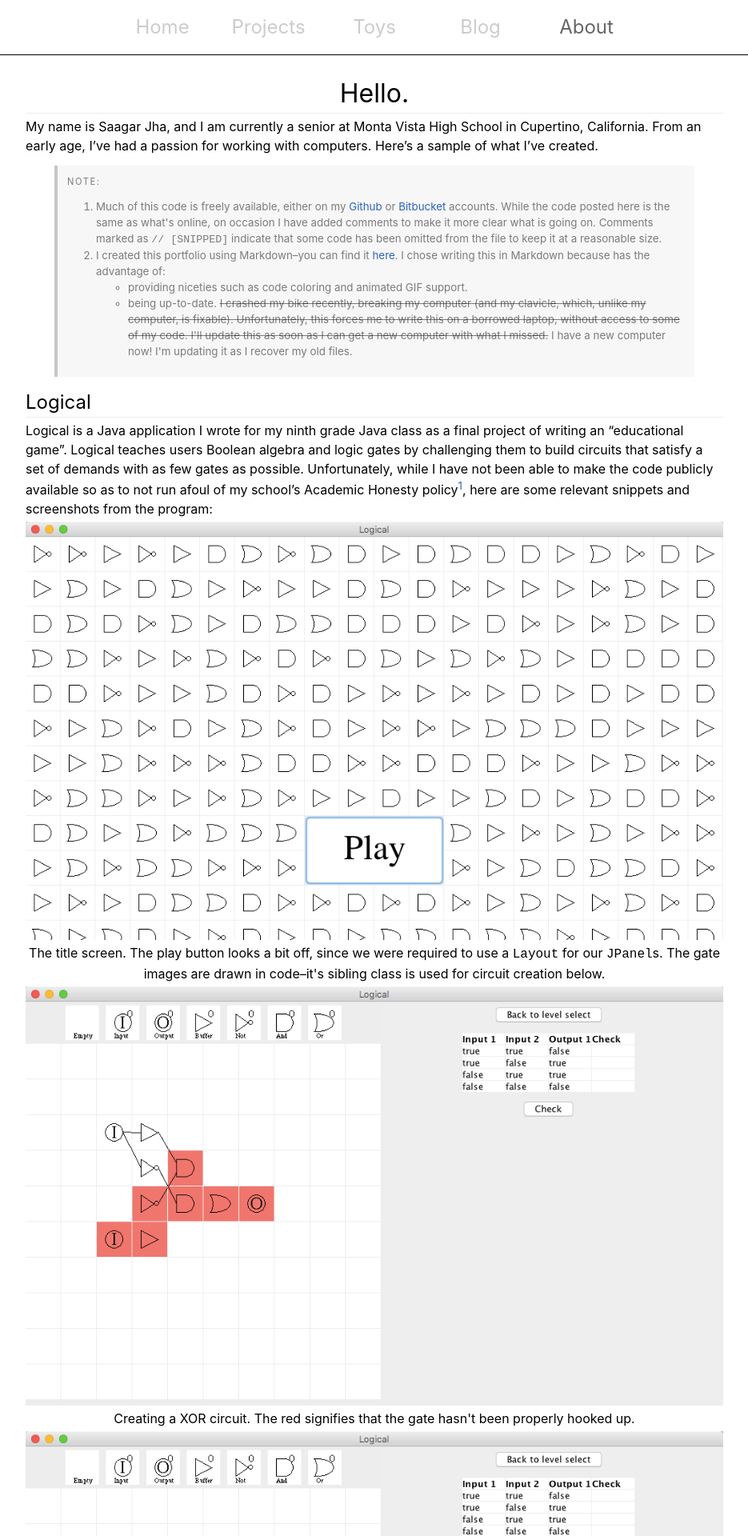
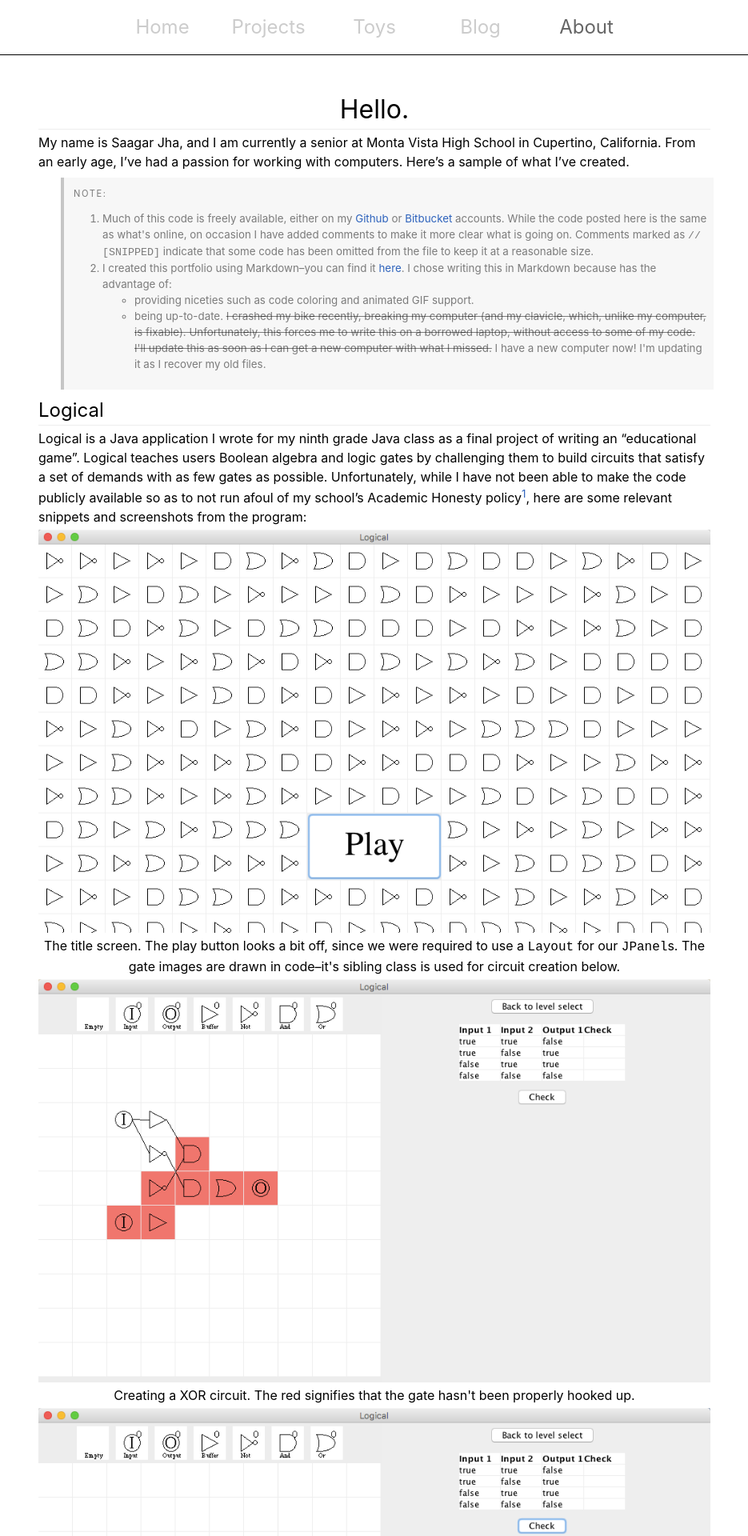
Before and after one commit to saagarjha/saagarjha.github.io, a Jekyll site: the page built from about/portfolio/index.md, in a window 1280 px wide. Shown: the top 1920 px of the page at 80% size, without its empty margins (172-1107 px from the left). Built offline with Jekyll 4.4.1, drawn with Linux system fonts in a browser that asks for light colours.

Commit message:
Update margins

````diff
--- a/_layouts/default.html
+++ b/_layouts/default.html
@@ -35,7 +35,6 @@
 		{% for ss in page.post_stylesheets %}
 		<link rel="stylesheet" href="/css/{{ ss }}.css">
 		{% endfor %}
-
 	</head>
 	<body>
 		{% include header.html %}
--- a/about/portfolio/index.md
+++ b/about/portfolio/index.md
@@ -455,16 +455,16 @@
 ## Vulcanize
 I wrote Vulcanize in Swift to help me get send math and physics formulas through iMessage. Vulcanize allows users to type in LaTeX formulas have have them be converted to pretty-printed math formulas when they're sent. **Vulcanize is available on the [App Store](https://itunes.apple.com/bw/app/vulcanize/id1154777474?mt=8)**, however I haven't gotten around to posting the source code online yet (it needs a bit of cleaning up and commenting, and I never post code that I don't believe is well written).
 
-<img src="Vulcanize1.png" width="425"/> <img src="Vulcanize2.png" width="425"/>
-<img src="Vulcanize3.png" width="425"/> <img src="Vulcanize4.png" width="425"/>
+<img src="Vulcanize1.png"  width="50%" style="float: left;"/> <img src="Vulcanize2.png"  width="50%" style="float: right;"/>
+<img src="Vulcanize3.png"  width="50%" style="float: left;"/> <img src="Vulcanize4.png"  width="50%" style="float: right;"/>
 
 <p align="center">Screenshots of Vulcanize from its App Store page</p>
 
 ## Pool
 Pool is an app I wrote in 12 hours for CU Hacks. Since many people want to carpool, but aren't able to find anyone to carpool with, Pool aims to be a ridesharing app to help users find carpoolers. It takes into account start and end locations, and then matches users with those who have similar routes. Pool allows users to advertise their own rides as well, so that they can find carpoolers. While CU Hacks is a team competition (teams of up to 4 people), I worked on Pool solo and won second place.
 
-<img src="Pool1.png" width="425"/> <img src="Pool2.png" width="425"/>
-<img src="Pool3.png" width="425"/> <img src="Pool4.png" width="425"/>
+<img src="Pool1.png"  width="50%" style="float: left;"/> <img src="Pool2.png"  width="50%" style="float: right;"/>
+<img src="Pool3.png"  width="50%" style="float: left;"/> <img src="Pool4.png"  width="50%" style="float: right;"/>
 
 <p align="center">Screenshots of Pool from the Hackathon</p>
 
@@ -724,7 +724,7 @@
 }
 ```
 
-<img src="ions1.png" align="center" width="500" style="display: block; margin-left: auto; margin-right: auto"/>
+<img src="ions1.png" align="center" width="480" style="display: block; margin-left: auto; margin-right: auto"/>
 
 <p align="center">Screenshot of ions from my TI-89 (which is why the resolution is poor; the TI-89 is 160x100).</p>
 
@@ -1206,11 +1206,11 @@
 
 Of course, what I've included here a very small chunk of the full project. break still needs a bit of work (like more colors!), but it's nearing completion.
 
-<img src="break1.png" width="425"/> <img src="break2.png" width="425"/>
-<img src="break3.png" width="425"/> <img src="break4.png" width="425"/>
-<img src="break5.png" width="425"/> <img src="break6.png" width="425"/>
-<img src="break7.png" width="425"/> <img src="break8.png" width="425"/>
-<img src="break9.png" width="425" align="center" />
+<img src="break1.png" width="50%" style="float: left;"/> <img src="break2.png" width="50%" style="float: right;"/>
+<img src="break3.png" width="50%" style="float: left;"/> <img src="break4.png" width="50%" style="float: right;"/>
+<img src="break5.png" width="50%" style="float: left;"/> <img src="break6.png" width="50%" style="float: right;"/>
+<img src="break7.png" width="50%" style="float: left;"/> <img src="break8.png" width="50%" style="float: right;"/>
+<img src="break9.png" width="50%" align="center" />
 
 <p align="center">A couple of screenshots of break, showing off some of its capabilities</p>
 
--- a/css/page.scss
+++ b/css/page.scss
@@ -3,6 +3,7 @@
 
 $article_width: 55rem;
 $article_margin: 1.5rem auto;
+$article_padding: 1rem;
 
 $p_margin_size: 0.25rem;
 
@@ -29,7 +30,7 @@
 $pre_padding: 0.75rem;
 $pre_border_radius: 0.25rem;
 
-$blockquote_padding: 0 1rem;
+$blockquote_margin: 0.5rem 0 0.5rem 2rem;
 $blockquote_color: rgba(#000, .5);
 $blockquote_left_border: 0.25rem solid rgba(#000, 0.2);
 
@@ -37,6 +38,7 @@
 	max-width: $article_width;
 	display: block;
 	margin: $article_margin;
+	padding: $article_padding;
 }
 
 article * {
@@ -76,7 +78,7 @@
 }
 
 blockquote {
-	padding: $blockquote_padding;
+	margin: $blockquote_margin;
 	color: $blockquote_color;
 	border-left: $blockquote_left_border;
 }
````
Also changed, not shown: _posts/2016-11-23-first-post/2016-11-23-first-post.md (line endings or trailing spaces), _sass/_navbar.scss (indentation only).
